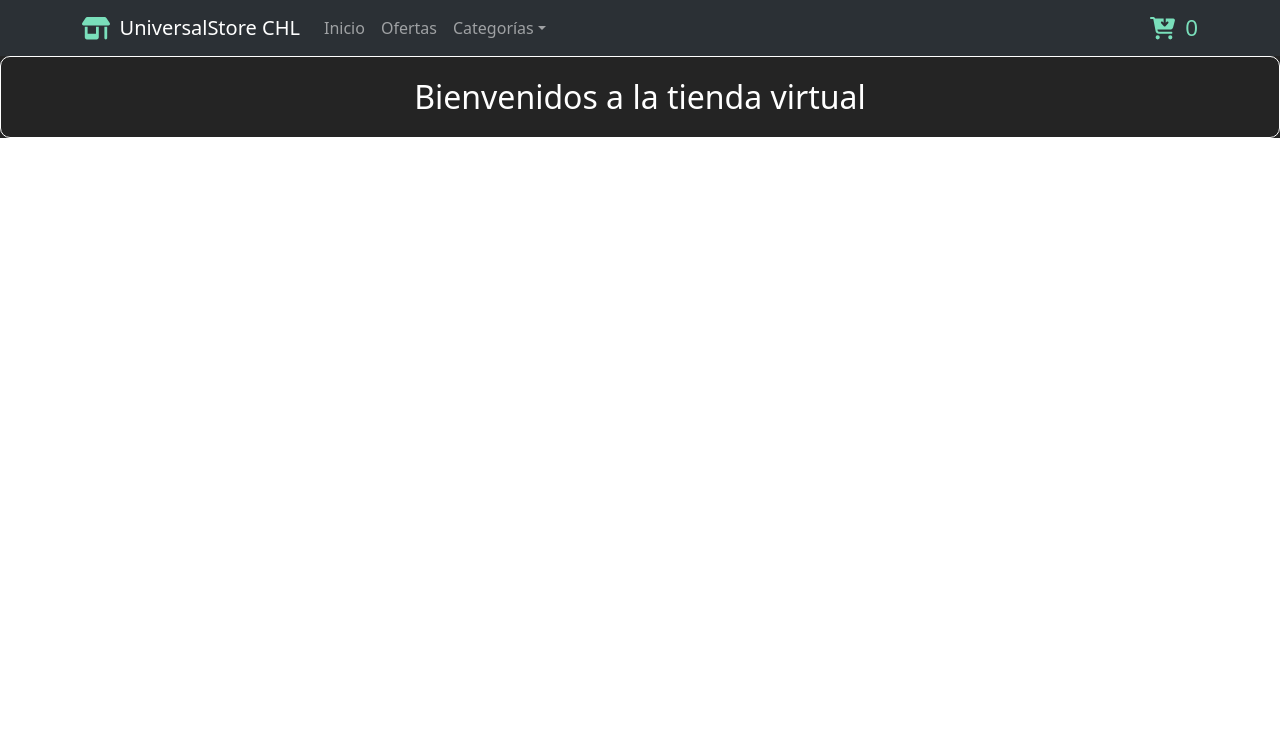
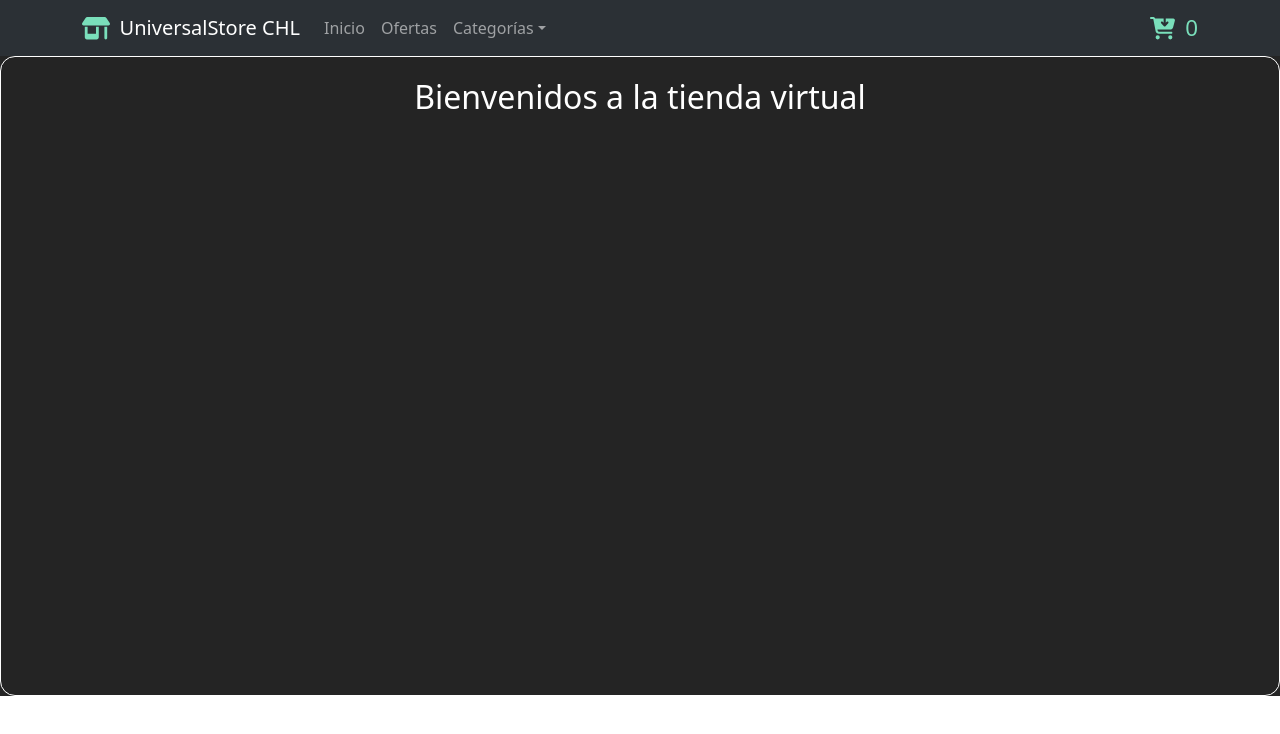
Before and after one commit to cristobalhiza/primeraEntregaHiza-React, a React (Vite) app: page / in a window 1280 px wide. Shown: the top 734 px of the page. Built offline with nearby package versions, Linux system fonts and the light colour scheme.

Commit message:
amplia listContainer

```diff
--- a/src/components/ItemListContainerComponent/ItemListContainerComponent.jsx
+++ b/src/components/ItemListContainerComponent/ItemListContainerComponent.jsx
@@ -1,3 +1,4 @@
+import { width } from "@fortawesome/free-brands-svg-icons/fa42Group";
 import React from "react";
 
 const ItemListContainerComponent = ({ greeting }) => {
@@ -8,8 +9,10 @@ const ItemListContainerComponent = ({ greeting }) => {
     padding: "1rem",
     margin: "auto",
     textAlign: "center",
-    borderRadius: "10px",
+    borderRadius: "15px",
     border: "1px solid white",
+    width: "100vw",
+    height: "80vh"
   };
 
   return <div style={CustomStyles}>{greeting}</div>;
```
